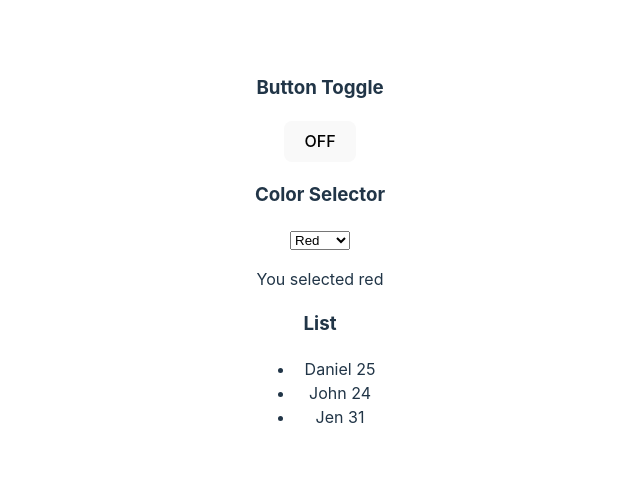
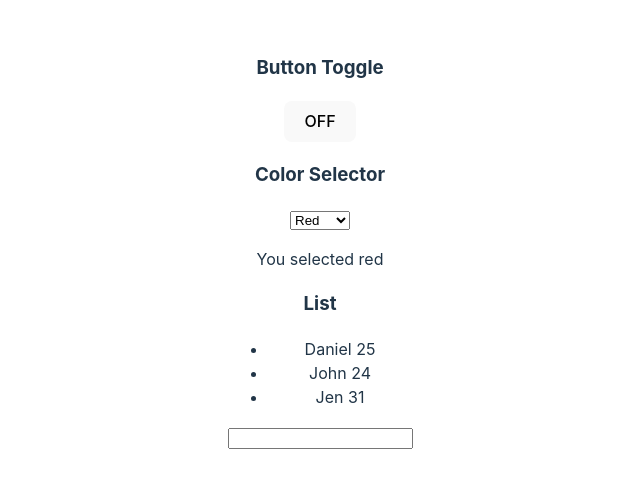
Before and after one commit to saji2000/coderbyte-interview, a React (Vite) app: page / in a window 1280 px wide. Shown: the part 150-638 px from the top of the page, without its empty margins (320-960 px from the left). Built offline with nearby package versions, Linux system fonts and the light colour scheme.

Commit message:
Paragraph finished, praise God

```diff
--- a/src/App.jsx
+++ b/src/App.jsx
@@ -2,6 +2,7 @@
 import ColorSelector from "./components/ColorSelector";
 import ButtonToggle from "./components/ButtonToggle";
 import List from "./components/List";
+import Paragraph from "./components/Paragraph";
 import reactLogo from "./assets/react.svg";
 import viteLogo from "/vite.svg";
 import "./App.css";
@@ -14,6 +15,7 @@
       <ButtonToggle />
       <ColorSelector />
       <List />
+      <Paragraph />
     </>
   );
 }
--- /dev/null
+++ b/src/components/Paragraph.jsx
@@ -0,0 +1,16 @@
+import { useState } from "react";
+
+const Paragraph = () => {
+  const [text, setText] = useState("");
+  const handleChange = (e) => {
+    setText(e.target.value);
+  };
+  return (
+    <div>
+      <input type="text" value={text} onChange={handleChange} />
+      <p>{text}</p>
+    </div>
+  );
+};
+
+export default Paragraph;
```
